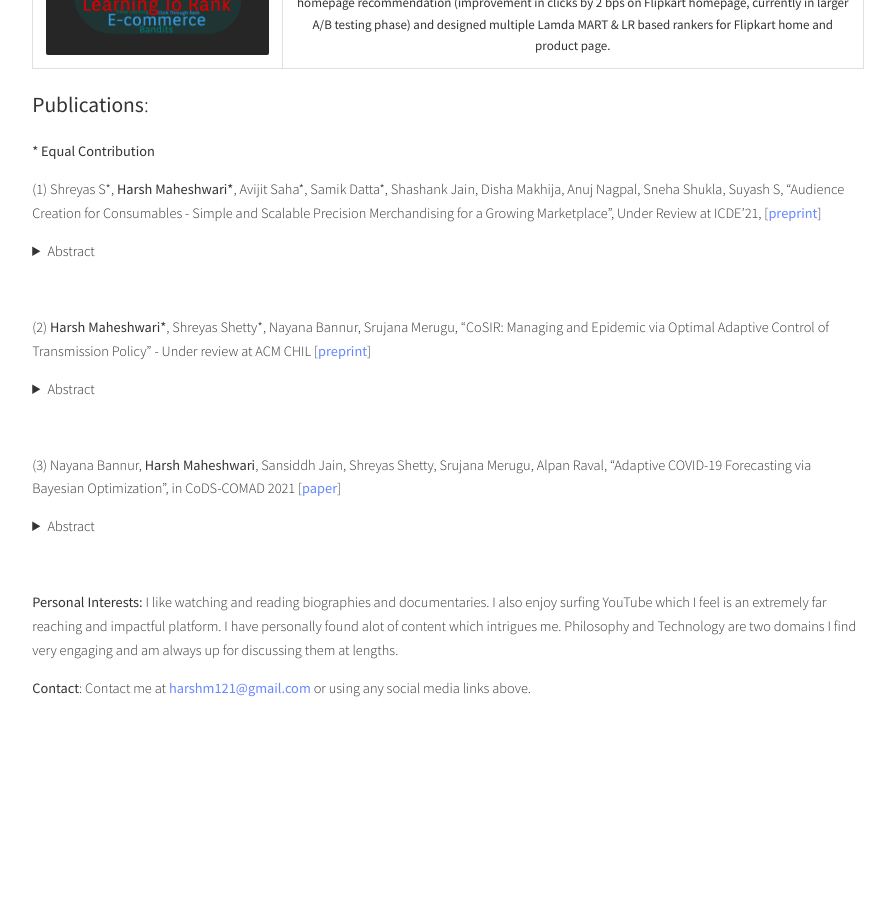
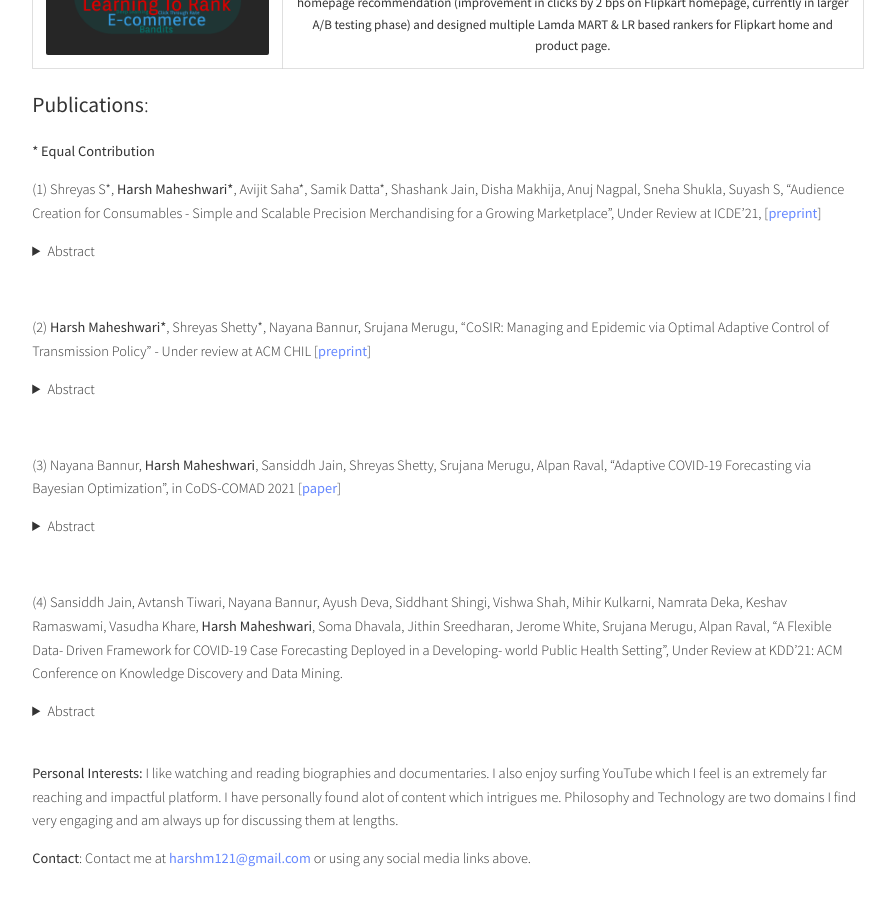
Before and after one commit to harshm121/portfolio-old, a Jekyll site: the page built from index.md, in a window 1280 px wide and 900 px high, scrolled down 1902 px. Shown: the whole window, without its empty margins (192-1087 px from the left). Built offline with Jekyll 4.4.1, drawn with Linux system fonts in a browser that asks for light colours; a style sheet for code colours, icons or effects is not loaded; before the commit the page ends 2631 px from its top, so only the background shows below that.

Commit message:
Update index.md

```diff
--- a/index.md
+++ b/index.md
@@ -113,6 +113,16 @@ Creating an audience set for a store at Flipkart's Online Grocery marketplace, c
 </details>
 <br>
 
+(4) Sansiddh Jain, Avtansh Tiwari, Nayana Bannur, Ayush Deva, Siddhant Shingi, Vishwa Shah, Mihir Kulkarni, Namrata Deka, Keshav Ramaswami, Vasudha Khare, **Harsh Maheshwari**, Soma Dhavala, Jithin Sreedharan, Jerome White, Srujana Merugu, Alpan Raval, "A Flexible Data- Driven Framework for COVID-19 Case Forecasting Deployed in a Developing- world Public Health Setting",  Under Review at KDD’21: ACM Conference on Knowledge Discovery and Data Mining.
+<details><summary>Abstract</summary>
+<div>
+<p style="background-color:#ffffcc;">
+<i>Forecasting infection case counts and estimating accurate epidemiological parameters are critical components of managing the response to a pandemic. This paper describes a modular, extensible framework for a COVID-19 forecasting system, primarily deployed in Mumbai and Jharkhand, India. We employ a variant of the SEIR compartmental model motivated by the nature of the available data and operational constraints. We estimate best fit parameters using Sequential Model-Based Optimization (SMBO), and describe the use of a novel, fast and approximate Bayesian model averaging method (ABMA) for parameter uncertainty estimation that compares well with a more rigorous Markov Chain Monte Carlo (MCMC) approach in practice. We address on-the-ground deployment challenges such as spikes in the reported input data using a novel weighted smoothing method. We describe extensive empirical analyses to evaluate the accuracy of our method on ground truth as well as against other state-of-the-art approaches. Finally, we outline deployment lessons and describe how inferred model parameters were used by government partners to interpret the state of the epidemic and how model forecasts were used to estimate staffing and planning needs essential for addressing COVID-19 hospital burden
+</i>
+</p>
+</div>
+</details>
+<br>
 **Personal Interests:** I like watching and reading biographies and documentaries. I also enjoy surfing YouTube which I feel is an extremely far reaching and impactful platform. I have personally found alot of content which intrigues me. Philosophy and Technology are two domains I find very engaging and am always up for discussing them at lengths.
 
 
```
